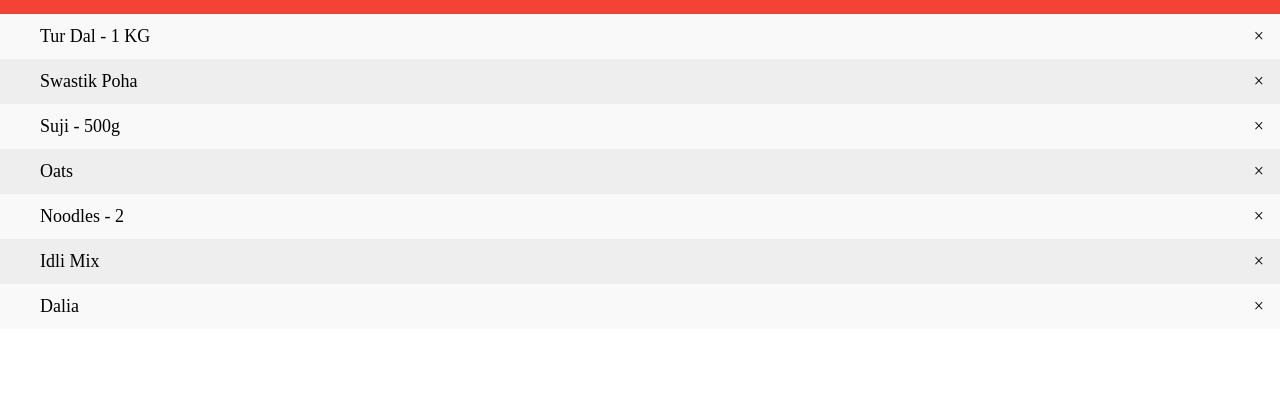
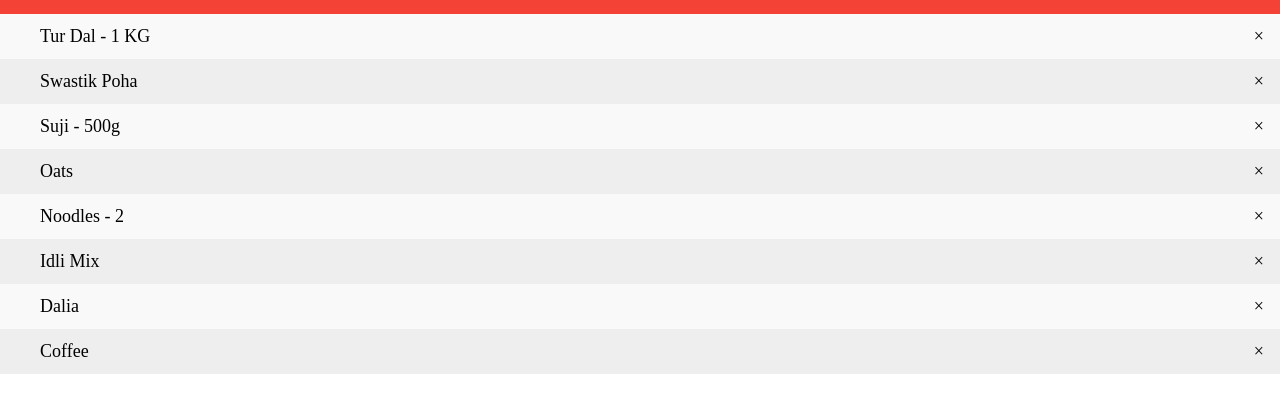
Before and after one commit to monthlyshoppinglist/monthlyshoppinglist.github.io, a plain HTML site: page index.html in a window 1280 px wide. Shown: the part 83-496 px from the top of the page. Drawn offline with Linux system fonts and the light colour scheme.

Commit message:
Shopping List

```diff
--- a/index.html
+++ b/index.html
@@ -142,6 +142,7 @@
   <li>Noodles - 2</li>
   <li>Idli Mix</li>
   <li>Dalia</li>
+  <li>Coffee</li>
 </ul>
 
 <script>
```
